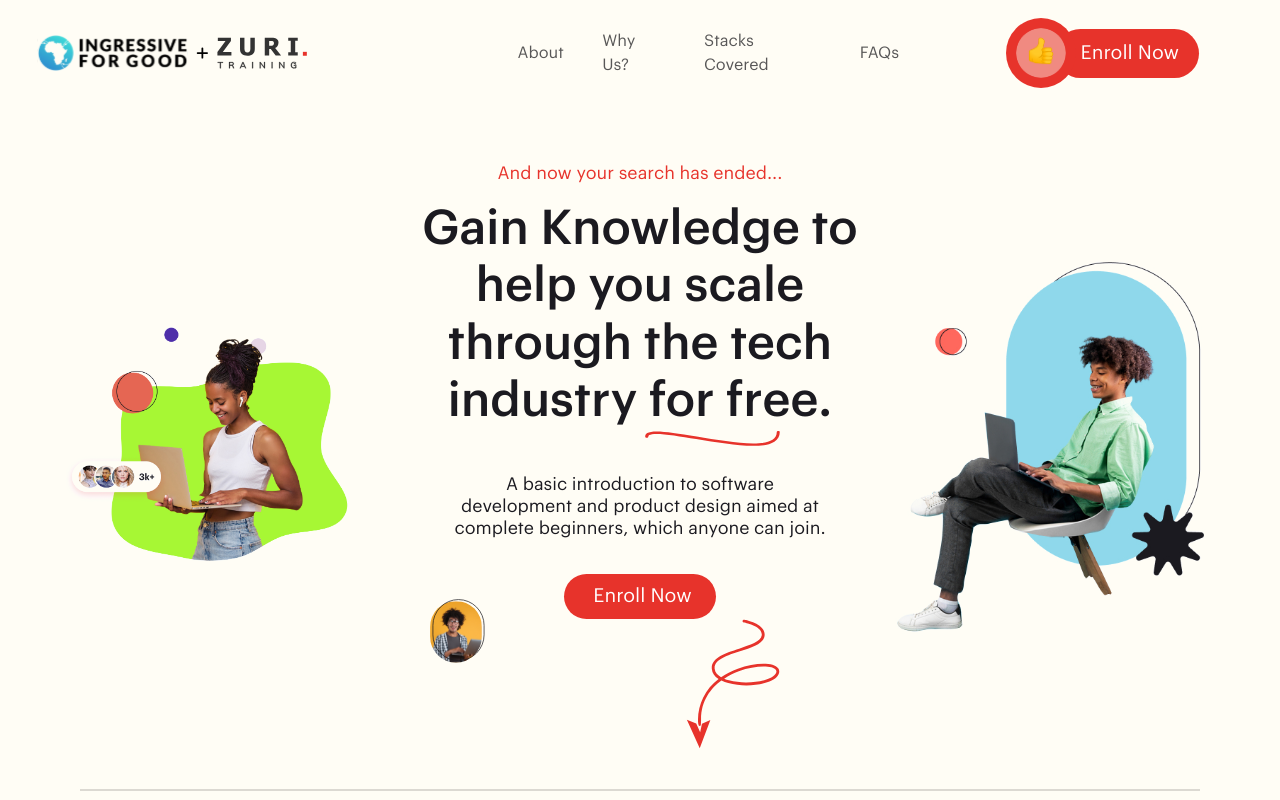
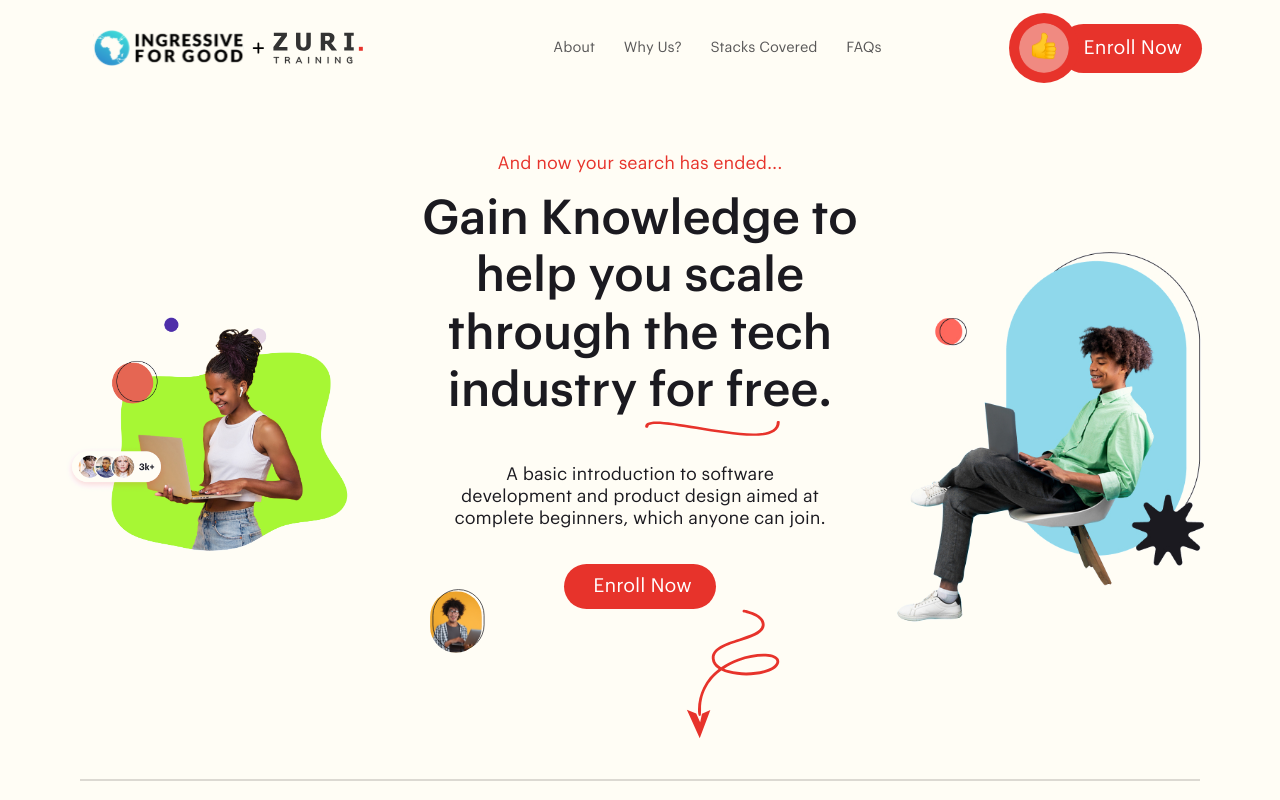
Before and after one commit to Udee101/zuri-training, a Vue app: page / in a window 1280 px wide. Shown: the top 800 px of the page. Built offline with nearby package versions, Linux system fonts and the light colour scheme.

Commit message:
refactor

```diff
--- a/src/App.vue
+++ b/src/App.vue
@@ -13,7 +13,6 @@
 </script>
 
 <style>
-	/* @import "./assets/style.css"; */
 	* {
 		box-sizing: border-box;
 	}
--- a/src/assets/style.css
+++ /dev/null
@@ -1 +0,0 @@
-@import url('http://fonts.cdnfonts.com/css/graphik');
--- a/src/components/GetStarted.vue
+++ b/src/components/GetStarted.vue
@@ -44,7 +44,7 @@
 		width: 90%;
 		max-width: 1440px !important;
 		background: #e7332b;
-		margin-top: 70px;
+		margin-top: 75px !important;
 		margin: auto;
 	}
 	.img1 img {
@@ -79,7 +79,7 @@
 	.started .desc {
 		font-size: 1.9em;
 		line-height: 130%;
-		font-weight: 600;
+		font-weight: 500;
 		padding-bottom: 35px;
 	}
 	.started .enroll-btn button {
@@ -128,7 +128,7 @@
 		.started .desc {
 			font-size: 3.5em;
 			width: 50%;
-			margin: auto !important;
+			margin: auto;
 		}
 		.img1 img {
 			width: 12%;
--- a/src/components/NavBar.vue
+++ b/src/components/NavBar.vue
@@ -48,6 +48,7 @@
 		width: 100%;
 		padding: 10px 5px;
 		margin: 0 2px;
+		margin: auto;
 	}
 	.logo img {
 		padding: 15px 0;
@@ -80,11 +81,6 @@
 		margin: 0;
 	}
 
-	/* @media screen and (min-width: 480px) {
-										.logo img {
-											width: 220px;
-										}
-									} */
 	@media screen and (min-width: 800px) {
 		.wrapper {
 			display: flex;
@@ -110,19 +106,21 @@
 		}
 		.wrapper {
 			justify-content: space-between;
-			width: 95%;
-			padding: 10px;
+			width: 90%;
+			padding: 5px;
+			margin: auto;
 		}
 		.nav-links {
-			width: 420px;
+			width: 400px;
 			display: flex;
+			justify-content: flex-end;
 			align-items: center;
-			margin: 0 0 0 55px;
+			margin: 0 30px 0 0;
 		}
 		.nav-links a {
 			text-decoration: none;
-			font-size: 1em;
-			margin: 0 0.7em;
+			font-size: 0.9em;
+			margin: 0 0.5em;
 			padding: 0 1em 0 0;
 		}
 		.enroll img {
--- a/src/components/OtherLinks.vue
+++ b/src/components/OtherLinks.vue
@@ -40,7 +40,7 @@
 		.bottom-links .privacy {
 			position: absolute;
 			float: left;
-			margin-right: 160px;
+			margin-right: 180px !important;
 		}
 	}
 </style>
--- a/src/components/ScopeIntro.vue
+++ b/src/components/ScopeIntro.vue
@@ -25,7 +25,7 @@
 	}
 	.scope .sub-head {
 		font-size: 1.55em;
-		font-weight: 600;
+		font-weight: 500;
 		line-height: 130%;
 	}
 
```
Also changed, not shown: src/views/ZuriTraining.vue (+0 -57 lines).
